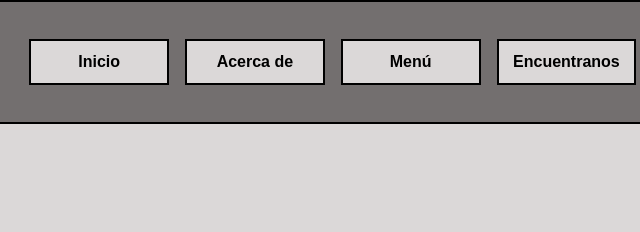
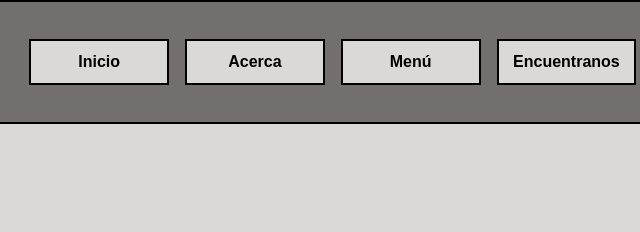
Before and after one commit to Arthur-Davidson/MobileFirst.github.io, a plain HTML site: page index.html in a window 1280 px wide. Shown: the top 232 px of the page, 468-1108 px from the left. Drawn offline with Linux system fonts and the light colour scheme.

Commit message:
Update index.html

```diff
--- a/index.html
+++ b/index.html
@@ -14,7 +14,7 @@
         <img class="logo" src="imgs/Imagqueta.JPG" alt="">
         <ul class="nav-links">
             <a href="#">Inicio</a>
-            <a href="#nosotros">Acerca de</a>
+            <a href="#nosotros">Acerca</a>
             <a href="#menu">Menú</a>
             <a href="#encuentra">Encuentranos</a>
             <a href="#contacto">Contacto</a>
```
